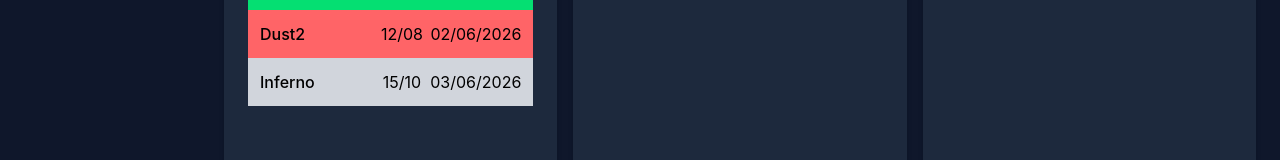
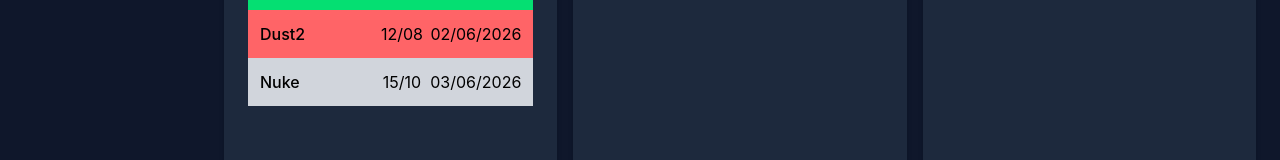
Before and after one commit to Juaopm/matchtracker-web, a React (Vite) app: page / in a window 1280 px wide. Shown: the part 231-391 px from the top of the page. Built offline with nearby package versions, Linux system fonts and the light colour scheme.

Commit message:
feat: renderizar lista de partidas dinamicamente com map

```diff
--- a/src/pages/Dashboard.tsx
+++ b/src/pages/Dashboard.tsx
@@ -3,7 +3,39 @@
 import DashboardCard from "../components/DashboardCard";
 import MatchItem from "../components/MatchItem";
 
+type Match = {
+  id: number;
+  map: string;
+  kd: string;
+  date: string;
+  result: "win" | "loss" | "draw";
+};
+
 function Dashboard() {
+  const matches: Match[] = [
+    {
+      id: 1,
+      map: "Mirage",
+      kd: "20/05",
+      date: "01/06/2026",
+      result: "win",
+    },
+    {
+      id: 2,
+      map: "Dust2",
+      kd: "12/08",
+      date: "02/06/2026",
+      result: "loss",
+    },
+    {
+      id: 3,
+      map: "Nuke",
+      kd: "15/10",
+      date: "03/06/2026",
+      result: "draw",
+    },
+  ];
+
   return (
     <div className="bg-slate-900 flex min-h-screen flex-col">
       {/*Header */}
@@ -23,24 +55,15 @@
                 <span className="text-center">K/D</span>
                 <span className="text-center">DATE</span>
               </div>
-              <MatchItem
-                map="Mirage"
-                kd="20/05"
-                date="01/06/2026"
-                result="win"
-              />
-              <MatchItem
-                map="Dust2"
-                kd="12/08"
-                date="02/06/2026"
-                result="loss"
-              />
-              <MatchItem
-                map="Inferno"
-                kd="15/10"
-                date="03/06/2026"
-                result="draw"
-              />
+              {matches.map((match) => (
+                <MatchItem
+                  key={match.id}
+                  map={match.map}
+                  kd={match.kd}
+                  date={match.date}
+                  result={match.result}
+                />
+              ))}
             </DashboardCard>
           </div>
 
```
